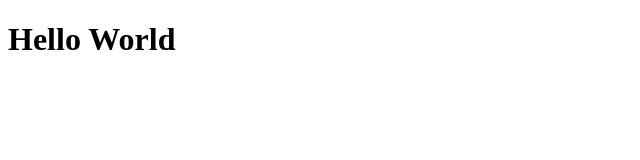
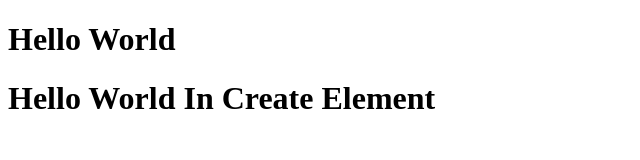
Before and after one commit to poonamsaroj/reactJS, a React app in the folder react-hello/: page / in a window 1280 px wide. Shown: the whole page, without its empty margins (0-640 px from the left). Built offline with nearby package versions, Linux system fonts and the light colour scheme.

Commit message:
Funtional Component rendering funtional component via React.Fragment

```diff
--- a/react-hello/public/index.html
+++ b/react-hello/public/index.html
@@ -2,14 +2,14 @@
 <html lang="en">
   <head>
     <meta charset="utf-8" />
-    <link rel="icon" href="%PUBLIC_URL%/favicon.ico" />
+    <!-- <link rel="icon" href="%PUBLIC_URL%/favicon.ico" /> -->
     <meta name="viewport" content="width=device-width, initial-scale=1" />
     <meta name="theme-color" content="#000000" />
     <meta
       name="description"
       content="Web site created using create-react-app"
     />
-    <link rel="apple-touch-icon" href="%PUBLIC_URL%/logo192.png" />
+    <!-- <link rel="apple-touch-icon" href="%PUBLIC_URL%/logo192.png" /> -->
     <!--
       manifest.json provides metadata used when your web app is installed on a
       user's mobile device or desktop. See https://developers.google.com/web/fundamentals/web-app-manifest/
@@ -24,7 +24,7 @@
       work correctly both with client-side routing and a non-root public URL.
       Learn how to configure a non-root public URL by running `npm run build`.
     -->
-    <title>React App</title>
+    <title>My First React App</title>
   </head>
   <body>
     <noscript>You need to enable JavaScript to run this app.</noscript>
--- a/react-hello/src/index.js
+++ b/react-hello/src/index.js
@@ -3,7 +3,18 @@ import ReactDOM from 'react-dom';
 
 function Helloworld(){
     return (
-        <h1>Hello World</h1>
+        <React.Fragment>
+            <h1>Hello World</h1>
+            <Helloworldbycreateelement />
+        </React.Fragment>
+    );
+}
+
+function Helloworldbycreateelement(){
+    return React.createElement(
+        'h1',
+        {id: 'abc'},
+        'Hello World In Create Element'
     );
 }
 
```
Also changed, not shown: react-hello/public/favicon.ico (deleted), react-hello/public/logo192.png (deleted), react-hello/public/logo512.png (deleted).
